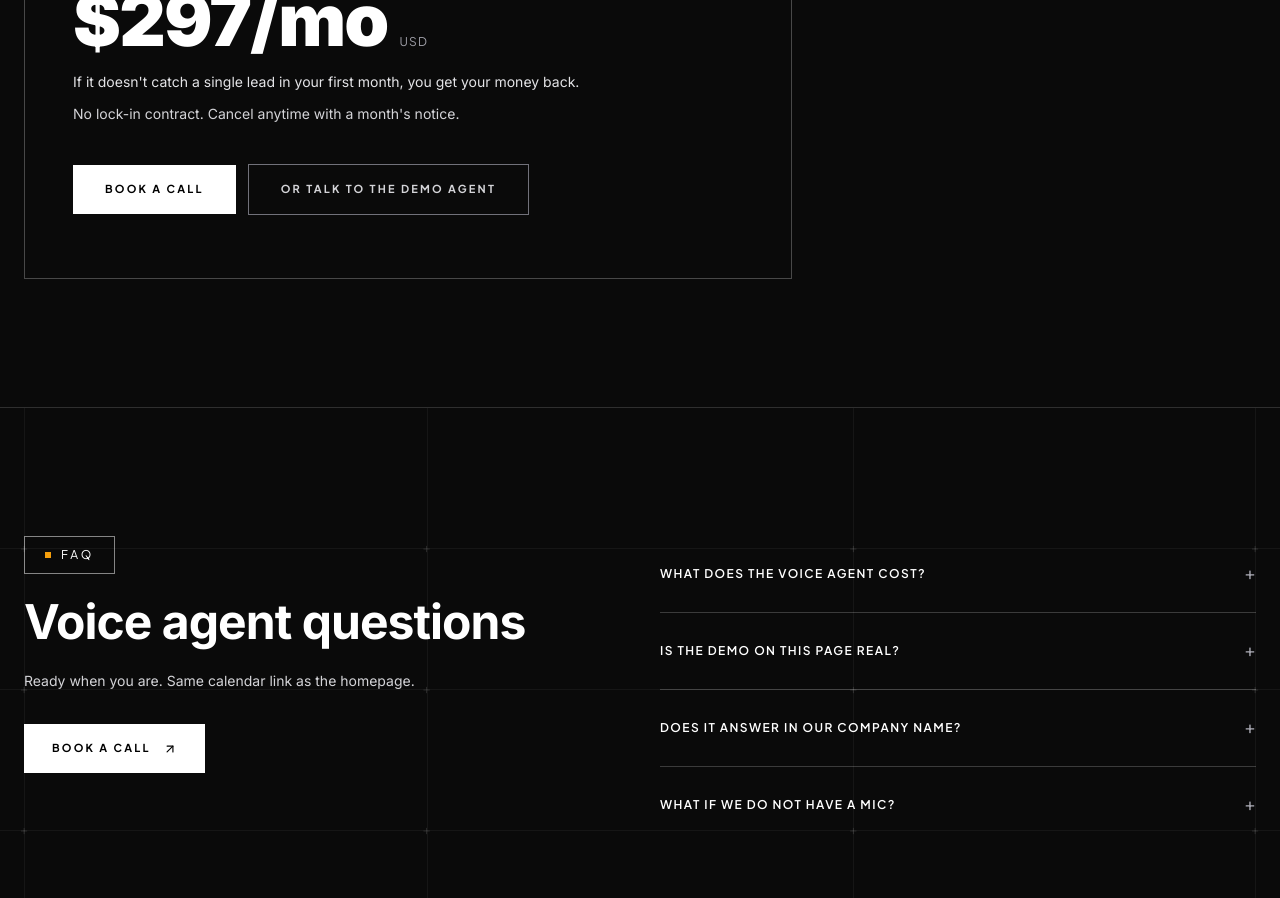
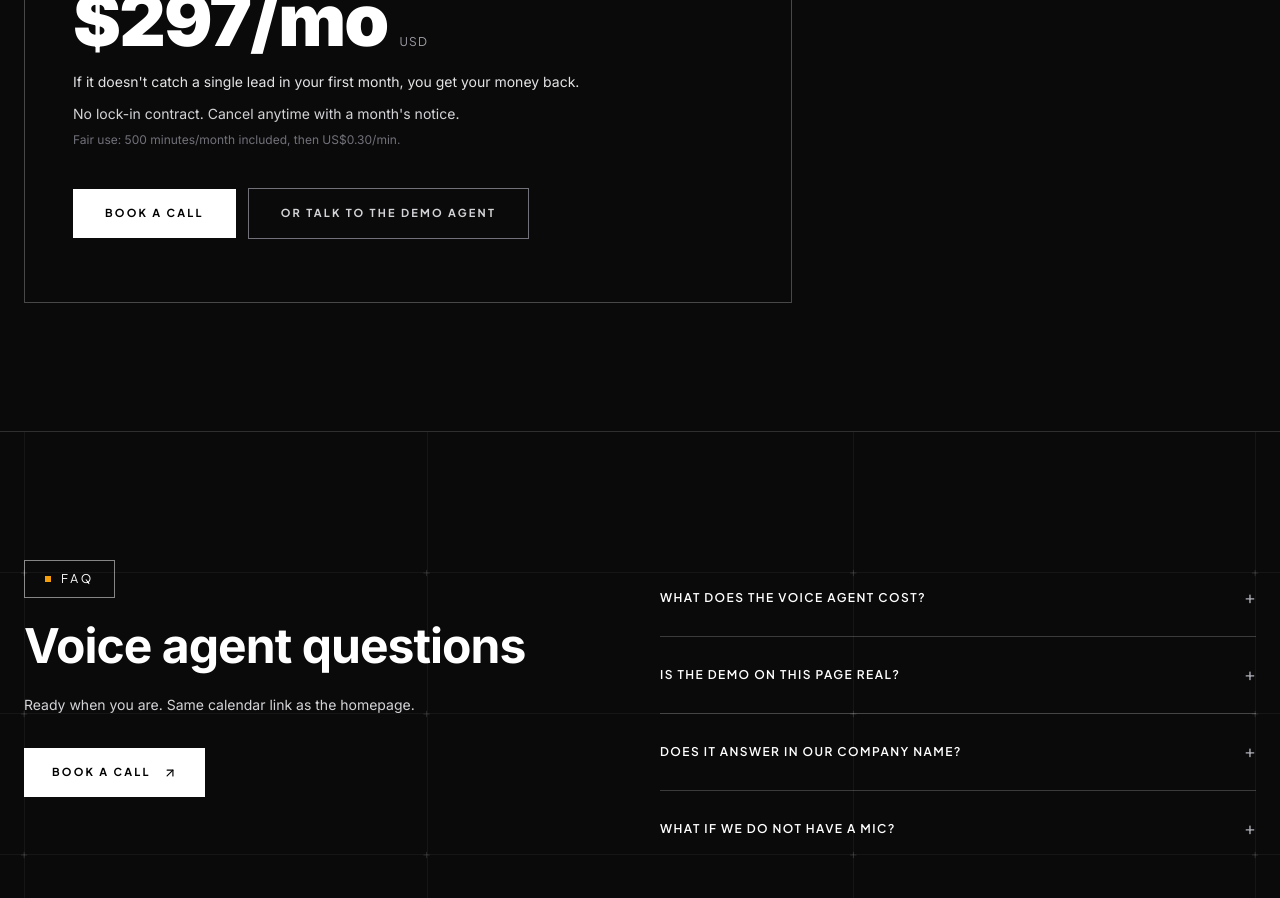
Before and after one commit to h3ndr1k-com/agency-website, a React (Vite) app: page /services/voice-agent in a window 1280 px wide. Shown: the part 4600-5498 px from the top of the page. Built offline with nearby package versions, Linux system fonts and the light colour scheme; no server answers.

Commit message:
Voice agent: add fair-use line (500 min/mo included, then US$0.30/min) to fine print and Terms DRAFT

```diff
--- a/src/Legal.jsx
+++ b/src/Legal.jsx
@@ -121,6 +121,10 @@ export function Terms() {
                 or agreement. Voice-agent pricing shown on the site may change; Spec Studio is scoped
                 without a published list price.
             </p>
+            <p>
+                Voice-agent fair use: the US$297/mo plan includes 500 call minutes per month. Minutes
+                beyond that are billed at US$0.30 per minute.
+            </p>
             <h2 className="text-white text-xl font-bold pt-4">Acceptable use</h2>
             <p>
                 Do not abuse the voice demo, scrape the site aggressively, or submit unlawful or
--- a/src/VoiceAgent.jsx
+++ b/src/VoiceAgent.jsx
@@ -242,6 +242,9 @@ function Pricing() {
                     <p className="text-zinc-300 text-sm mb-10 max-w-lg">
                         No lock-in contract. Cancel anytime with a month&apos;s notice.
                     </p>
+                    <p className="text-zinc-500 text-xs mb-10 -mt-8 max-w-lg">
+                        Fair use: 500 minutes/month included, then US$0.30/min.
+                    </p>
                     <a
                         href={CAL_URL}
                         target="_blank"
```
